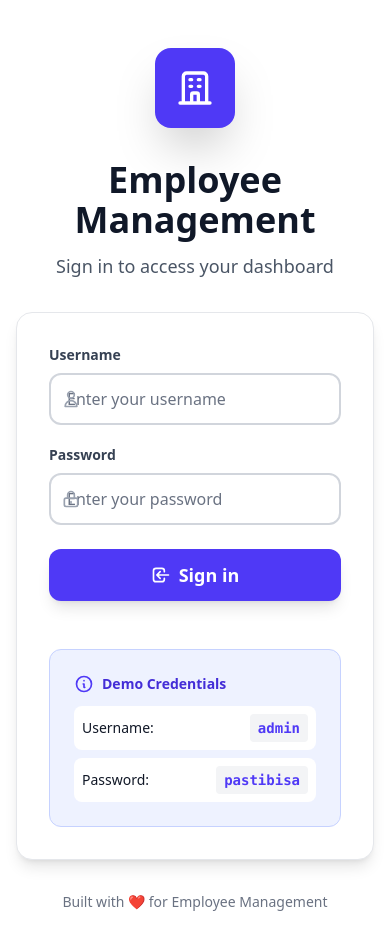
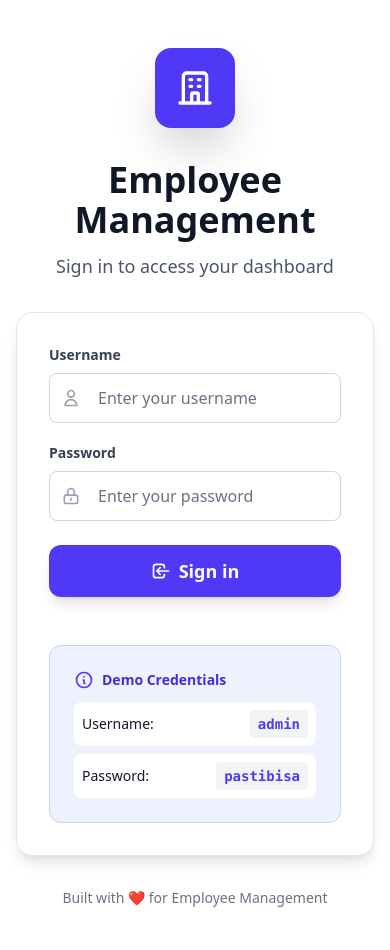
Before and after one commit to akbarryyan/tugas-1-frontend, a React (Vite) app: page /login in a window 390 px wide. Shown: the top 950 px of the page. Built offline with nearby package versions, Linux system fonts and the light colour scheme.

Commit message:
refactor: update LoginForm styles for improved layout and responsiveness; add Tailwind CSS configuration

```diff
--- a/src/components/Auth/LoginForm.jsx
+++ b/src/components/Auth/LoginForm.jsx
@@ -92,7 +92,7 @@ const LoginForm = () => {
                   Username
                 </label>
                 <div className="relative">
-                  <div className="absolute inset-y-0 left-0 pl-3 flex items-center pointer-events-none">
+                  <div className="absolute inset-y-0 left-0 flex items-center pl-3 pointer-events-none z-10">
                     <svg
                       className="h-5 w-5 text-gray-400"
                       fill="none"
@@ -112,7 +112,7 @@ const LoginForm = () => {
                     name="username"
                     type="text"
                     required
-                    className="input-field pl-10"
+                    className="w-full px-3 py-3 pl-12 pr-4 border border-gray-300 dark:border-gray-600 rounded-lg bg-white dark:bg-gray-700 text-gray-900 dark:text-white placeholder-gray-500 dark:placeholder-gray-400 focus:outline-none focus:ring-2 focus:ring-indigo-500 focus:border-transparent transition-all duration-200"
                     placeholder="Enter your username"
                     value={formData.username}
                     onChange={handleChange}
@@ -128,7 +128,7 @@ const LoginForm = () => {
                   Password
                 </label>
                 <div className="relative">
-                  <div className="absolute inset-y-0 left-0 pl-3 flex items-center pointer-events-none">
+                  <div className="absolute inset-y-0 left-0 flex items-center pl-3 pointer-events-none z-10">
                     <svg
                       className="h-5 w-5 text-gray-400"
                       fill="none"
@@ -148,7 +148,7 @@ const LoginForm = () => {
                     name="password"
                     type="password"
                     required
-                    className="input-field pl-10"
+                    className="w-full px-3 py-3 pl-12 pr-4 border border-gray-300 dark:border-gray-600 rounded-lg bg-white dark:bg-gray-700 text-gray-900 dark:text-white placeholder-gray-500 dark:placeholder-gray-400 focus:outline-none focus:ring-2 focus:ring-indigo-500 focus:border-transparent transition-all duration-200"
                     placeholder="Enter your password"
                     value={formData.password}
                     onChange={handleChange}
--- /dev/null
+++ b/src/tailwind.config.js
@@ -0,0 +1,3 @@
+module.exports = {
+  darkMode: "class",
+};
--- /dev/null
+++ b/tailwind.config.js
@@ -0,0 +1,5 @@
+/** @type {import('tailwindcss').Config} */
+export default {
+  darkMode: "class", // Enable class-based dark mode
+  content: ["./index.html", "./src/**/*.{js,ts,jsx,tsx}"],
+};
```
